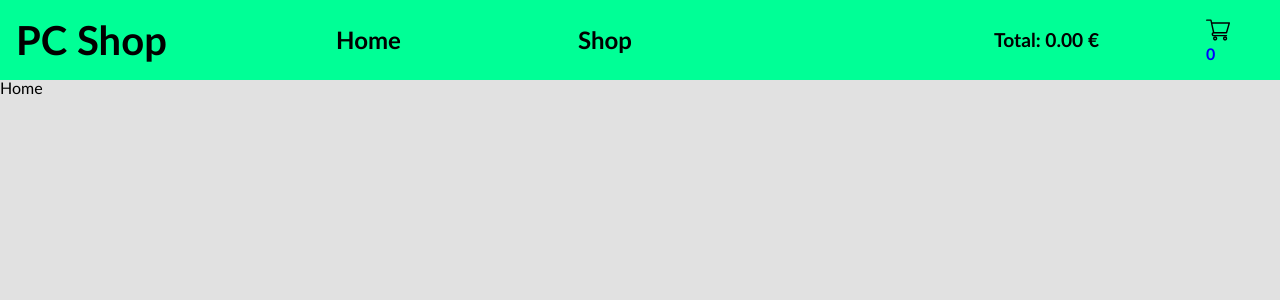
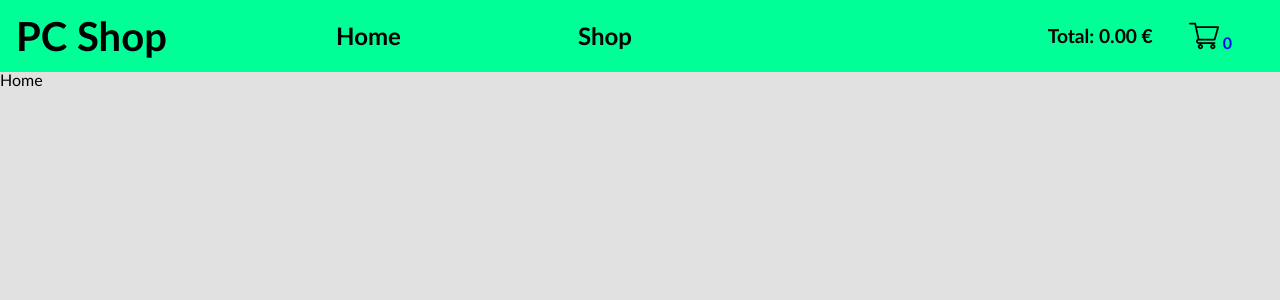
Before and after one commit to gizinski-jacek/shopping-cart-react, a React (Create React App) app: page / in a window 1280 px wide. Shown: the top 300 px of the page. Built offline with nearby package versions, Linux system fonts and the light colour scheme.

Commit message:
Minor changes.

```diff
--- a/src/App.css
+++ b/src/App.css
@@ -62,7 +62,7 @@ a:hover {
 	font-weight: 600;
 	display: flex;
 	justify-content: space-between;
-	width: 15rem;
+	width: fit-content;
 	align-items: center;
 	padding: 0.5rem;
 	margin-right: 2rem;
@@ -70,22 +70,15 @@ a:hover {
 
 img {
 	display: block;
-	height: 1.2rem;
-	width: 1.2rem;
 }
 
 .cartIcon {
-	height: 1.5rem;
-	width: 1.5rem;
+	margin: 0 0.25rem;
+	height: 30px;
+	width: 30px;
 }
 
-.cartIcon,
-.itemsCount,
-.itemsTotalPrice {
-	padding: 2px;
-}
-
-.cartTotalCount {
+.cartIconCount {
 	display: flex;
 	align-items: flex-end;
 }
@@ -93,6 +86,10 @@ img {
 .itemsCount {
 	font-size: 1rem;
 	color: rgb(0, 0, 255);
+}
+
+.itemsTotalPrice {
+	margin-right: 2rem;
 }
 
 .cart {
```
